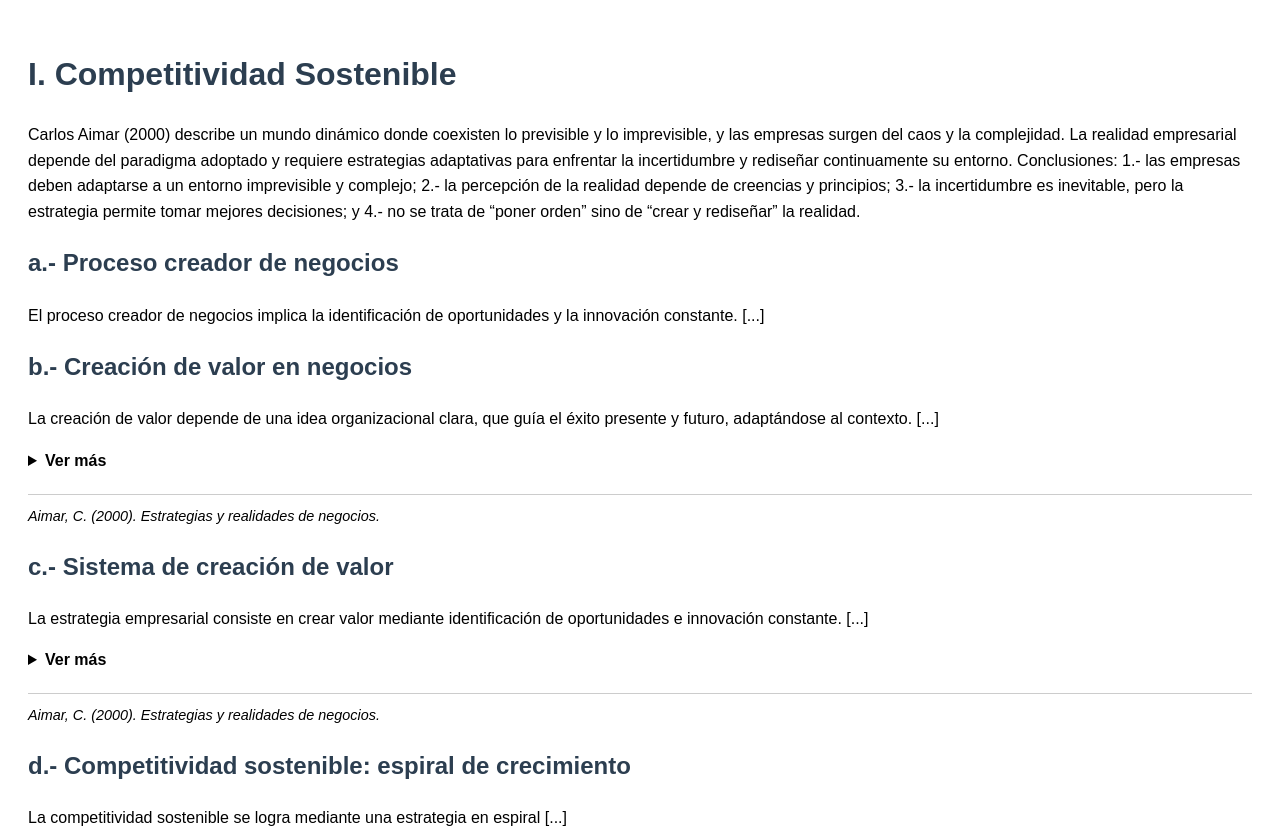
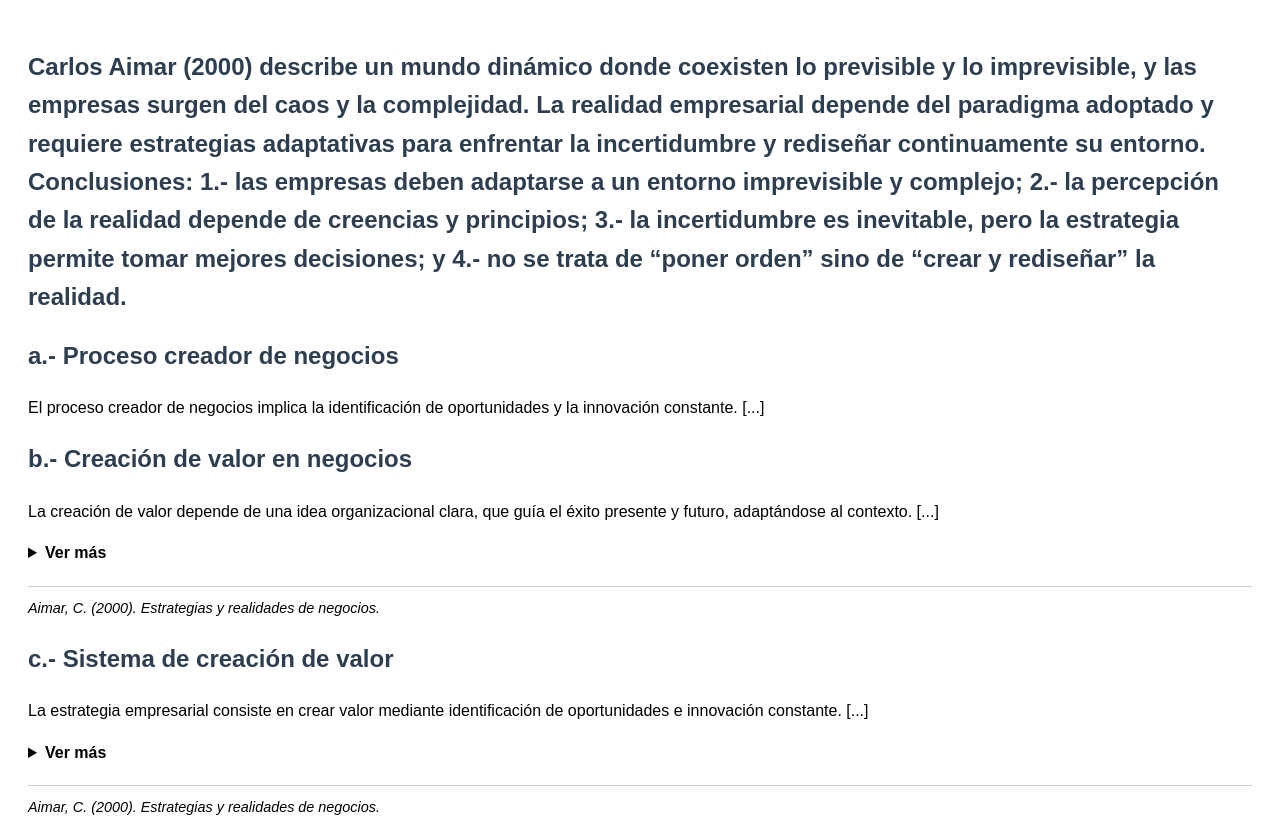
Before and after one commit to balbinadipego/nt-manual-pymes-arg, a plain HTML site: page index.html in a window 1280 px wide. Shown: the top 834 px of the page. Drawn offline with Linux system fonts and the light colour scheme.

Commit message:
index.html

```diff
--- a/index.html
+++ b/index.html
@@ -31,14 +31,13 @@
   </style>
 </head>
 <body>
-  <h1>I. Competitividad Sostenible</h1>
-  <p>Carlos Aimar (2000) describe un mundo dinámico donde coexisten lo previsible y lo imprevisible,
-    y las empresas surgen del caos y la complejidad. La realidad empresarial depende del paradigma
-    adoptado y requiere estrategias adaptativas para enfrentar la incertidumbre y rediseñar continuamente
-    su entorno. Conclusiones: 1.- las empresas deben adaptarse a un entorno imprevisible y complejo;
-    2.- la percepción de la realidad depende de creencias y principios; 3.- la incertidumbre es
-    inevitable, pero la estrategia permite tomar mejores decisiones; y 4.- no se trata de “poner orden”
-    sino de “crear y rediseñar” la realidad.</p>
+  <h2>Carlos Aimar (2000) describe un mundo dinámico donde coexisten lo previsible y lo imprevisible,
+   y las empresas surgen del caos y la complejidad. La realidad empresarial depende del paradigma
+   adoptado y requiere estrategias adaptativas para enfrentar la incertidumbre y rediseñar continuamente
+   su entorno. Conclusiones: 1.- las empresas deben adaptarse a un entorno imprevisible y complejo;
+  2.- la percepción de la realidad depende de creencias y principios; 3.- la incertidumbre es
+   inevitable, pero la estrategia permite tomar mejores decisiones; y 4.- no se trata de “poner orden”
+   sino de “crear y rediseñar” la realidad.</h2>
   <h2>a.- Proceso creador de negocios</h2>
   <p>El proceso creador de negocios implica la identificación de oportunidades y la innovación constante. [...]</p>
   <h2>b.- Creación de valor en negocios</h2>
```
